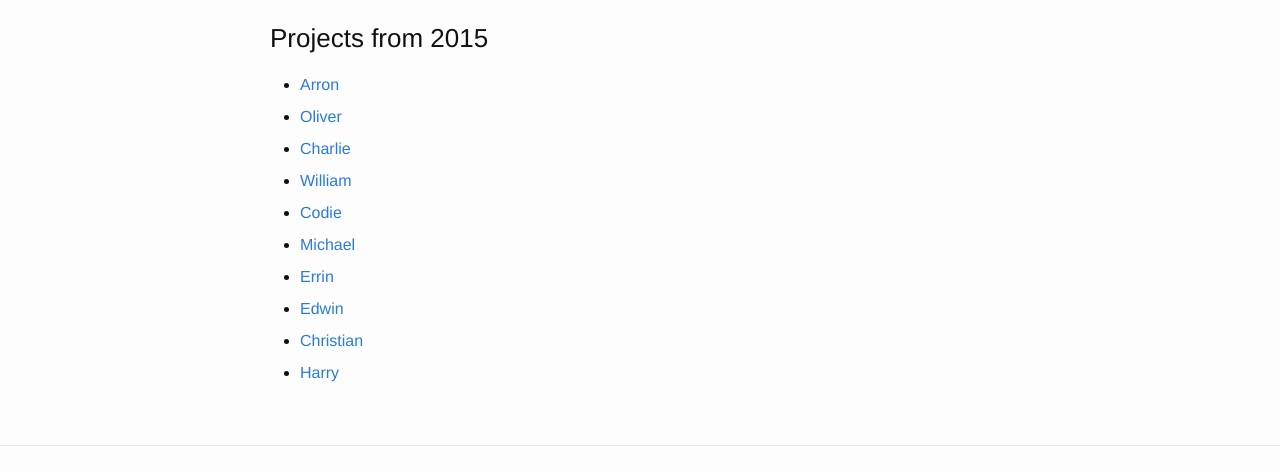
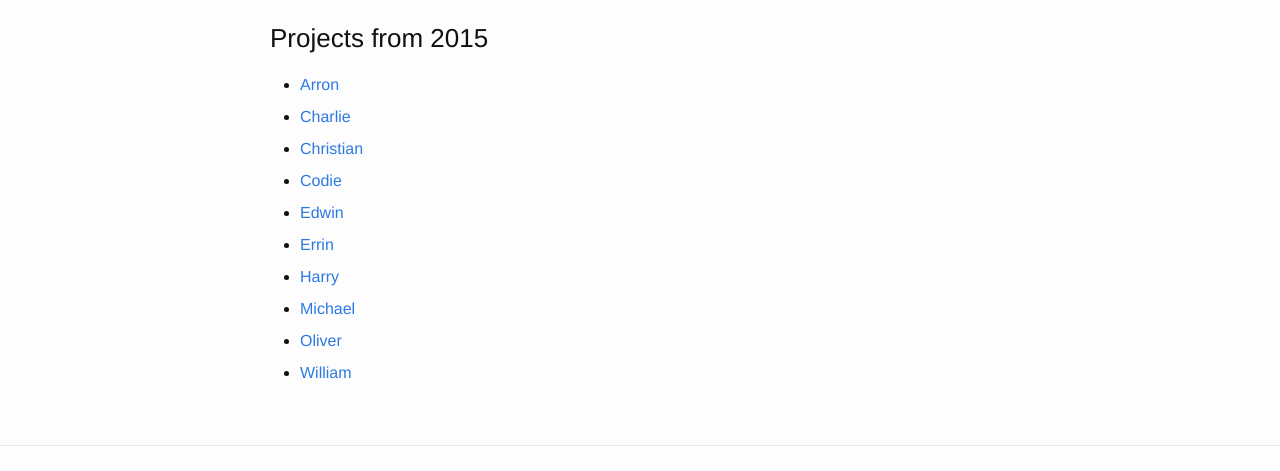
Before and after one commit to Y90SMH/Y90SMH.github.io, a Jekyll site: the page built from codeclub.md, in a window 1280 px wide. Shown: the part 333-804 px from the top of the page. Built offline with Jekyll 4.4.1, drawn with Linux system fonts in a browser that asks for light colours.

Commit message:
Reordered 2015 code club projects to be alphabetical.

```diff
--- a/codeclub.md
+++ b/codeclub.md
@@ -12,12 +12,12 @@ Pupil websites will be added to this site after our Website classes begin in the
 
 ### Projects from 2015
 * [Arron](bennetta)
+* [Charlie](cromptonc)
+* [Christian](smithc)
+* [Codie](heesomc)
+* [Edwin](ratcliffee)
+* [Errin](murphye)
+* [Harry](turnerh)
+* [Michael](isherwoodm)
 * [Oliver](crofto)
-* [Charlie](cromptonc)
 * [William](hargreavesw)
-* [Codie](heesomc)
-* [Michael](isherwoodm)
-* [Errin](murphye)
-* [Edwin](ratcliffee)
-* [Christian](smithc)
-* [Harry](turnerh)
```
Also changed, not shown: 1 other file.
